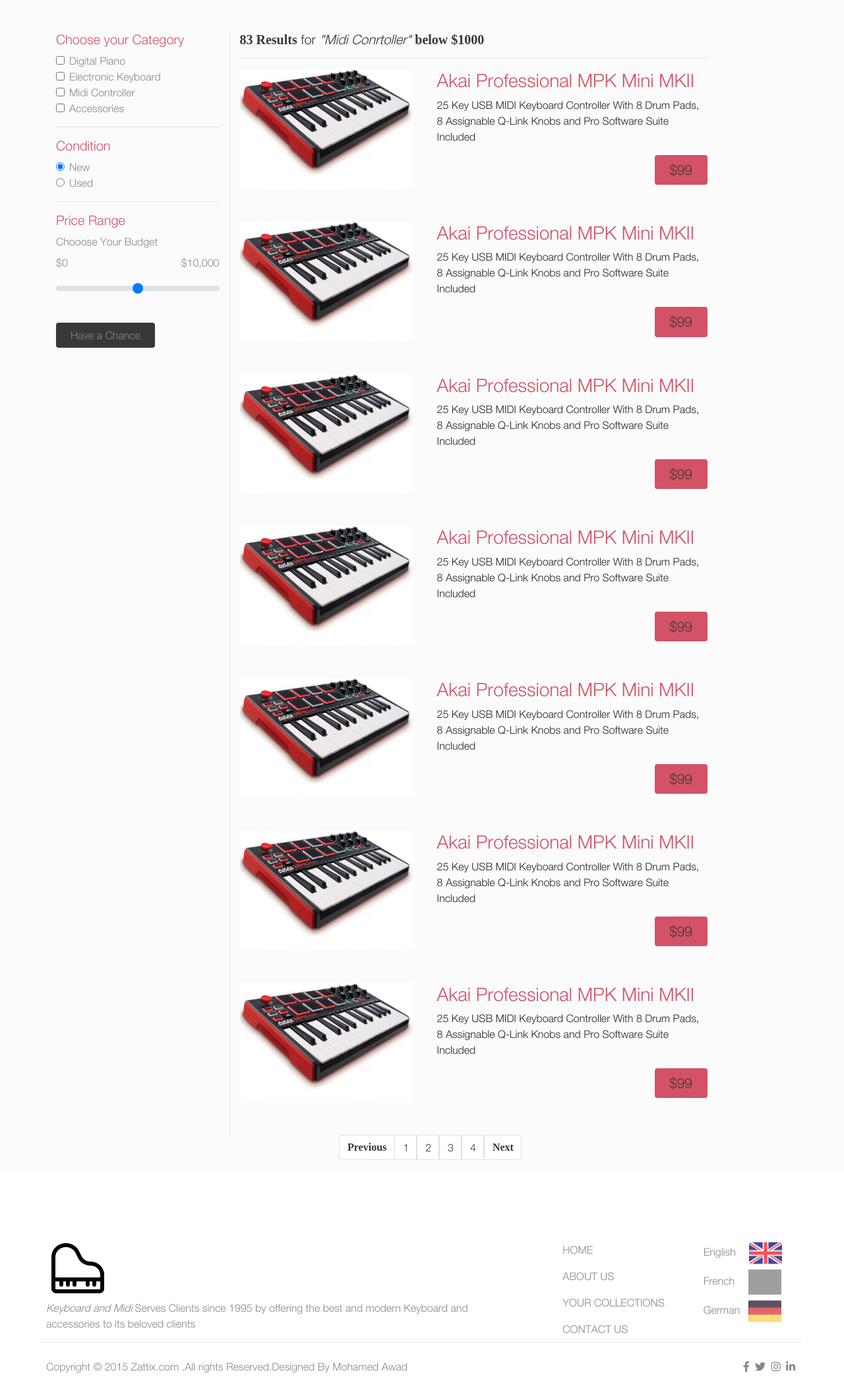
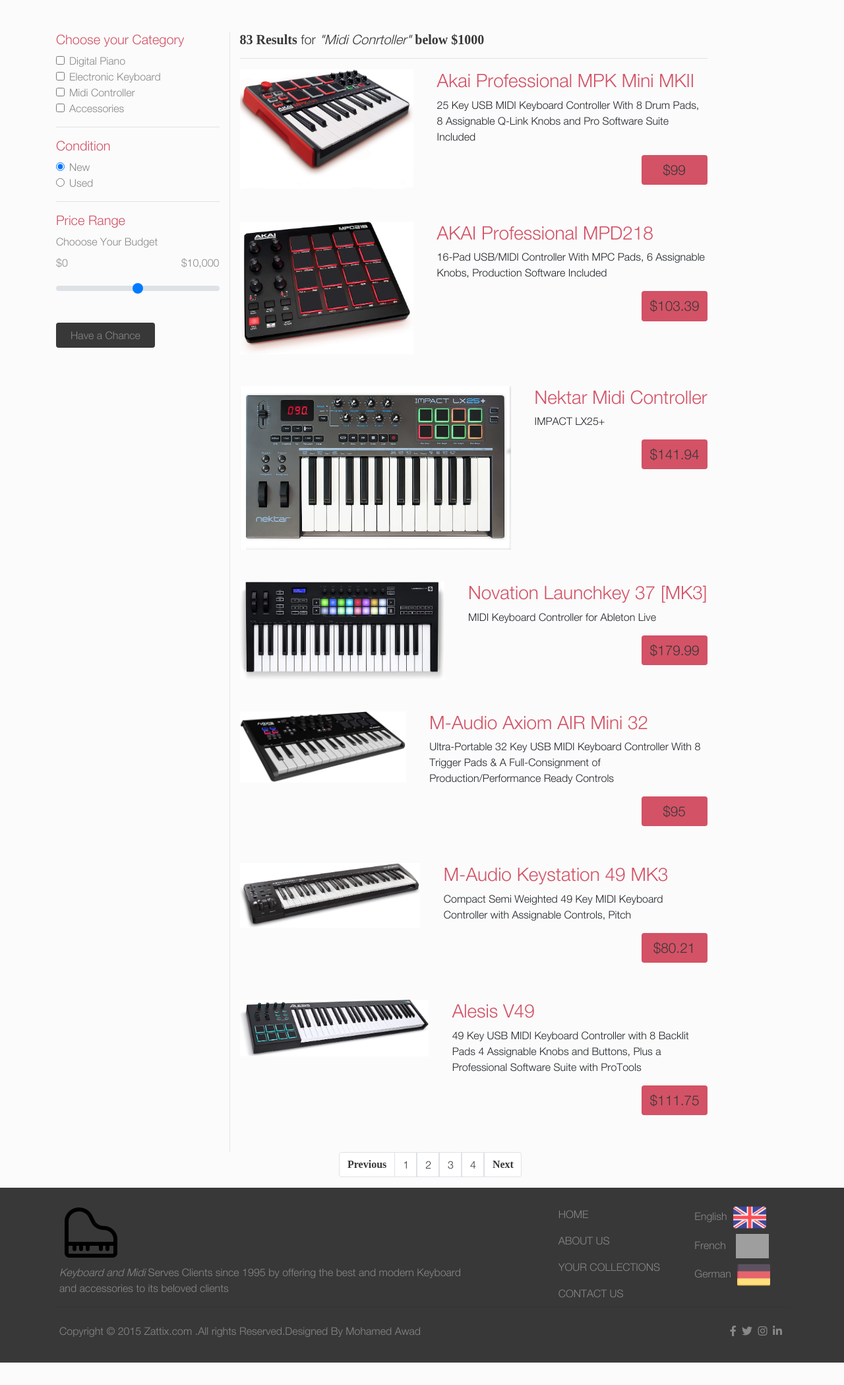
Before and after one commit to tahiry-dev/keyboard-midi-store, a PHP site: page /search.html in a window 1280 px wide. Shown: the part 56-2155 px from the top of the page at 66% size. After the commit the page ends 2121 px from the top, so only its background shows below. Run offline with PHP 8.4, Linux system fonts and the light colour scheme; some web fonts are replaced; grey boxes are pictures that could not be loaded.

Commit message:
add more products on search-result pages

```diff
--- a/css/search.css
+++ b/css/search.css
@@ -94,7 +94,7 @@
   line-height: 1.5;
   border-radius: .25rem;
   transition: color .15s ease-in-out,background-color .15s ease-in-out,border-color .15sease-in-out,box-shadow .15s ease-in-out;
-  width: 80px;
+  width: 100px;
   font-size: 1.3rem; }
 
 .page:hover {
@@ -107,10 +107,15 @@
 
 /* ---Footer--- */
 footer {
-  margin-top: 100px; }
+  background-color: #383838;
+  padding: 20px; }
 
 .lang-image {
-  width: 50px; }
+  width: 50px;
+  margin-left: 9px; }
+
+.french {
+  margin-left: 15px; }
 
 .about {
   width: 80%;
--- a/search.html
+++ b/search.html
@@ -28,7 +28,7 @@
                 <div class="collapse navbar-collapse" id="hidden-link">
                     <ul class="navbar-nav mr-auto">
                         <li class="nav-item">
-                            <a class="nav-link" href="#"><i class="fas fa-home mr-1"></i>Home</a>
+                            <a class="nav-link" href="index.html"><i class="fas fa-home mr-1"></i>Home</a>
                         </li>
                         <li class="nav-item">
                             <a class="nav-link" href="#"><i class="fas fa-cart-plus mr-1"></i>Cart</a>
@@ -135,79 +135,77 @@
                         </div>
                         <div class="product-info mb-5">
                             <div class="images">
-                                <img class="product-image" src="images/akai-mpk.jpg" alt="images of akai">
+                                <img class="product-image" src="images/AKAI-MPD.jpg" alt="images of akai-mpd">
                             </div>
                             <div class="more-info">
-                                <h3 class="danger">Akai Professional MPK Mini MKII </h3>
-                                <p>25 Key USB MIDI Keyboard Controller With 8 Drum Pads, 8 Assignable Q-Link Knobs and
-                                    Pro Software Suite Included</p>
+                                <h3 class="danger">AKAI Professional MPD218 </h3>
+                                <p>16-Pad USB/MIDI Controller With MPC Pads, 6 Assignable Knobs, Production Software
+                                    Included</p>
                                 <div class="text-right">
-                                    <h3 class="muted text-center price">$99</h3>
+                                    <h3 class="muted text-center price">$103.39</h3>
                                 </div>
                             </div>
                         </div>
                         <div class="product-info mb-5">
                             <div class="images">
-                                <img class="product-image" src="images/akai-mpk.jpg" alt="images of akai">
+                                <img class="product-image" src="images/Nektar-Midi.jpg" alt="images of Nektar">
                             </div>
                             <div class="more-info">
-                                <h3 class="danger">Akai Professional MPK Mini MKII </h3>
-                                <p>25 Key USB MIDI Keyboard Controller With 8 Drum Pads, 8 Assignable Q-Link Knobs and
-                                    Pro Software Suite Included</p>
+                                <h3 class="danger">Nektar Midi Controller </h3>
+                                <p>IMPACT LX25+</p>
                                 <div class="text-right">
-                                    <h3 class="muted text-center price">$99</h3>
+                                    <h3 class="muted text-center price">$141.94</h3>
                                 </div>
                             </div>
                         </div>
                         <div class="product-info mb-5">
                             <div class="images">
-                                <img class="product-image" src="images/akai-mpk.jpg" alt="images of akai">
+                                <img class="product-image" src="images/novation.jpg" alt="images of novation">
                             </div>
                             <div class="more-info">
-                                <h3 class="danger">Akai Professional MPK Mini MKII </h3>
-                                <p>25 Key USB MIDI Keyboard Controller With 8 Drum Pads, 8 Assignable Q-Link Knobs and
-                                    Pro Software Suite Included</p>
+                                <h3 class="danger">Novation Launchkey 37 [MK3] </h3>
+                                <p>MIDI Keyboard Controller for Ableton Live</p>
                                 <div class="text-right">
-                                    <h3 class="muted text-center price">$99</h3>
+                                    <h3 class="muted text-center price">$179.99</h3>
                                 </div>
                             </div>
                         </div>
                         <div class="product-info mb-5">
                             <div class="images">
-                                <img class="product-image" src="images/akai-mpk.jpg" alt="images of akai">
+                                <img class="product-image" src="images/m-audio-midi.jpg" alt="images of m-audio-midi">
                             </div>
                             <div class="more-info">
-                                <h3 class="danger">Akai Professional MPK Mini MKII </h3>
-                                <p>25 Key USB MIDI Keyboard Controller With 8 Drum Pads, 8 Assignable Q-Link Knobs and
-                                    Pro Software Suite Included</p>
+                                <h3 class="danger">M-Audio Axiom AIR Mini 32 </h3>
+                                <p>Ultra-Portable 32 Key USB MIDI Keyboard Controller With 8 Trigger Pads & A
+                                    Full-Consignment of Production/Performance Ready Controls</p>
                                 <div class="text-right">
-                                    <h3 class="muted text-center price">$99</h3>
+                                    <h3 class="muted text-center price">$95</h3>
                                 </div>
                             </div>
                         </div>
                         <div class="product-info mb-5">
                             <div class="images">
-                                <img class="product-image" src="images/akai-mpk.jpg" alt="images of akai">
+                                <img class="product-image" src="images/keystation.jpg" alt="images of keystation">
                             </div>
                             <div class="more-info">
-                                <h3 class="danger">Akai Professional MPK Mini MKII </h3>
-                                <p>25 Key USB MIDI Keyboard Controller With 8 Drum Pads, 8 Assignable Q-Link Knobs and
-                                    Pro Software Suite Included</p>
+                                <h3 class="danger">M-Audio Keystation 49 MK3 </h3>
+                                <p>Compact Semi Weighted 49 Key MIDI Keyboard Controller with Assignable Controls, Pitch
+                                </p>
                                 <div class="text-right">
-                                    <h3 class="muted text-center price">$99</h3>
+                                    <h3 class="muted text-center price">$80.21</h3>
                                 </div>
                             </div>
                         </div>
                         <div class="product-info mb-5">
                             <div class="images">
-                                <img class="product-image" src="images/akai-mpk.jpg" alt="images of akai">
+                                <img class="product-image" src="images/Alesis.jpg" alt="images of alesis">
                             </div>
                             <div class="more-info">
-                                <h3 class="danger">Akai Professional MPK Mini MKII </h3>
-                                <p>25 Key USB MIDI Keyboard Controller With 8 Drum Pads, 8 Assignable Q-Link Knobs and
-                                    Pro Software Suite Included</p>
+                                <h3 class="danger">Alesis V49 </h3>
+                                <p>49 Key USB MIDI Keyboard Controller with 8 Backlit Pads 4 Assignable Knobs and
+                                    Buttons, Plus a Professional Software Suite with ProTools</p>
                                 <div class="text-right">
-                                    <h3 class="muted text-center price">$99</h3>
+                                    <h3 class="muted text-center price">$111.75</h3>
                                 </div>
                             </div>
                         </div>
@@ -251,15 +249,15 @@
                 </div>
                 <div class="col-md-2 language-version">
                     <nav class="navbar-nav">
-                        <a class="language-link" href="#">English <img class="ml-3 lang-image" src="images/English.png"
+                        <a class="language-link" href="#">English<img class="lang-image" src="images/English.png"
                                 alt="UK Flag Icon"></a>
                     </nav>
                     <nav class="navbar-nav">
-                        <a class="language-link" href="#">French <img class="ml-3 lang-image" src="images/french.png"
+                        <a class="language-link" href="#">French<img class="lang-image french" src="images/french.png"
                                 alt="France Flag Icon"></a>
                     </nav>
                     <nav class="navbar-nav">
-                        <a class="language-link" href="#">German <img class="ml-2 lang-image" src="images/German.png"
+                        <a class="language-link" href="#">German<img class="lang-image" src="images/German.png"
                                 alt="German Flag Icon"></a>
                     </nav>
                 </div>
```
Also changed, not shown: sass/second.scss (+8 -3 lines), images/AKAI-MPD.jpg (added), images/Alesis.jpg (added), images/Nektar-Midi.jpg (added), images/keystation.jpg (added), images/m-audio-midi.jpg (added), images/novation.jpg (added).
